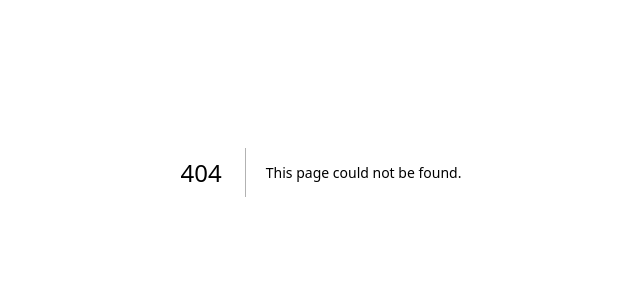
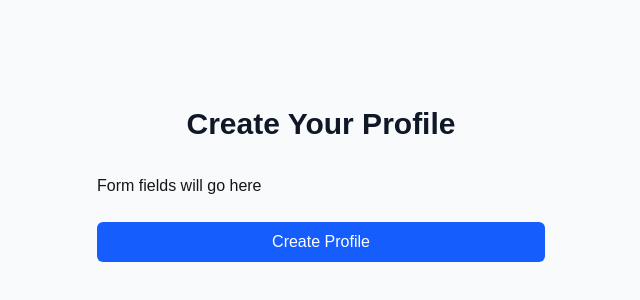
Before and after one commit to jahend412/bandmate, a Next.js app in the folder frontend/: page /create-profile/musician in a window 1280 px wide. Before the commit this address had no page. Shown: the part 228-528 px from the top of the page, without its empty margins (319-959 px from the left). Built offline with nearby package versions, Linux system fonts and the light colour scheme.

Commit message:
Create page.js
CreateMusicianProfile.  So far I have it set up to have a button that creates 2 default values.  Next step is to start creating the form data

```diff
--- /dev/null
+++ b/frontend/src/app/create-profile/musician/page.js
@@ -0,0 +1,52 @@
+"use client";
+
+import { useState } from "react";
+import { useRouter } from "next/navigation";
+import { useForm } from "react-hook-form";
+import Link from "next/link";
+
+export default function CreateMusicianProfile() {
+  // Register connects inputs to form, handleSubmit wrats submit function
+  // formState.errors contains validation error messages
+  const {
+    register,
+    handleSubmit,
+    formState: { errors },
+  } = useForm({
+    mode: "onChange", // Validate as user types
+    defaultValues: {
+      // Default values
+      available_for_gigs: true,
+      looking_for_band: false,
+    },
+  });
+
+  // Loading state
+  const [isLoading, setIsLoading] = useState(false);
+
+  // Submit Handler
+  const onSubmit = (data) => {
+    console.log("Form data:", data);
+  };
+
+  return (
+    <div className="min-h-screen flex items-center justify-center bg-gray-50 py-12 px-4 sm:px-6 lg:px-8">
+      <div className="max-w-md w-full space-y-8">
+        <h2 className="mt-6 text-center text-3xl font-extrabold text-gray-900">
+          Create Your Profile
+        </h2>
+        <form className="mt-8 space-y-6" onSubmit={handleSubmit(onSubmit)}>
+          <p>Form fields will go here</p>
+
+          <button
+            type="submit"
+            disabled={isLoading}
+            className="w-full bg-blue-600 text-white py-2 px-4 rounded-md hover:bg-blue-700"
+          >
+            {isLoading ? "Creating..." : "Create Profile"}
+          </button>
+        </form>
+      </div>
+    </div>
+  );
+}
```
